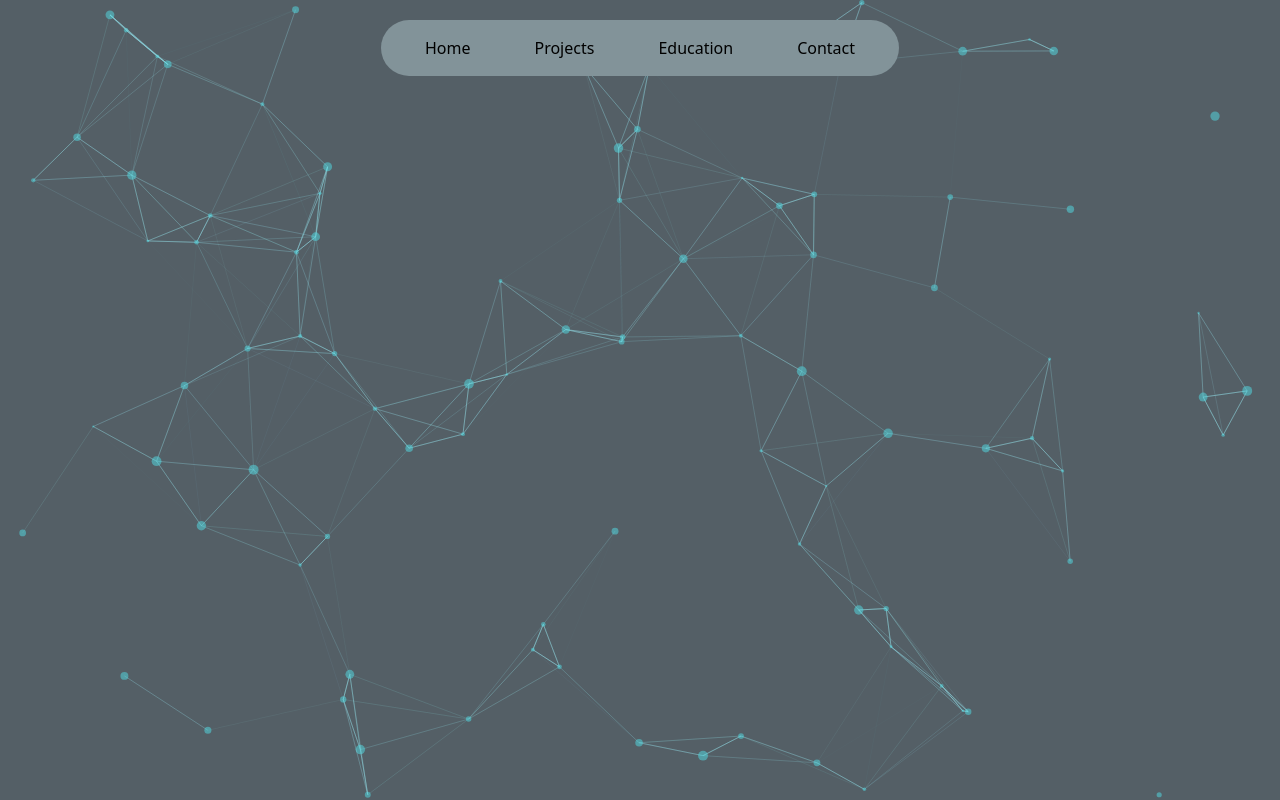
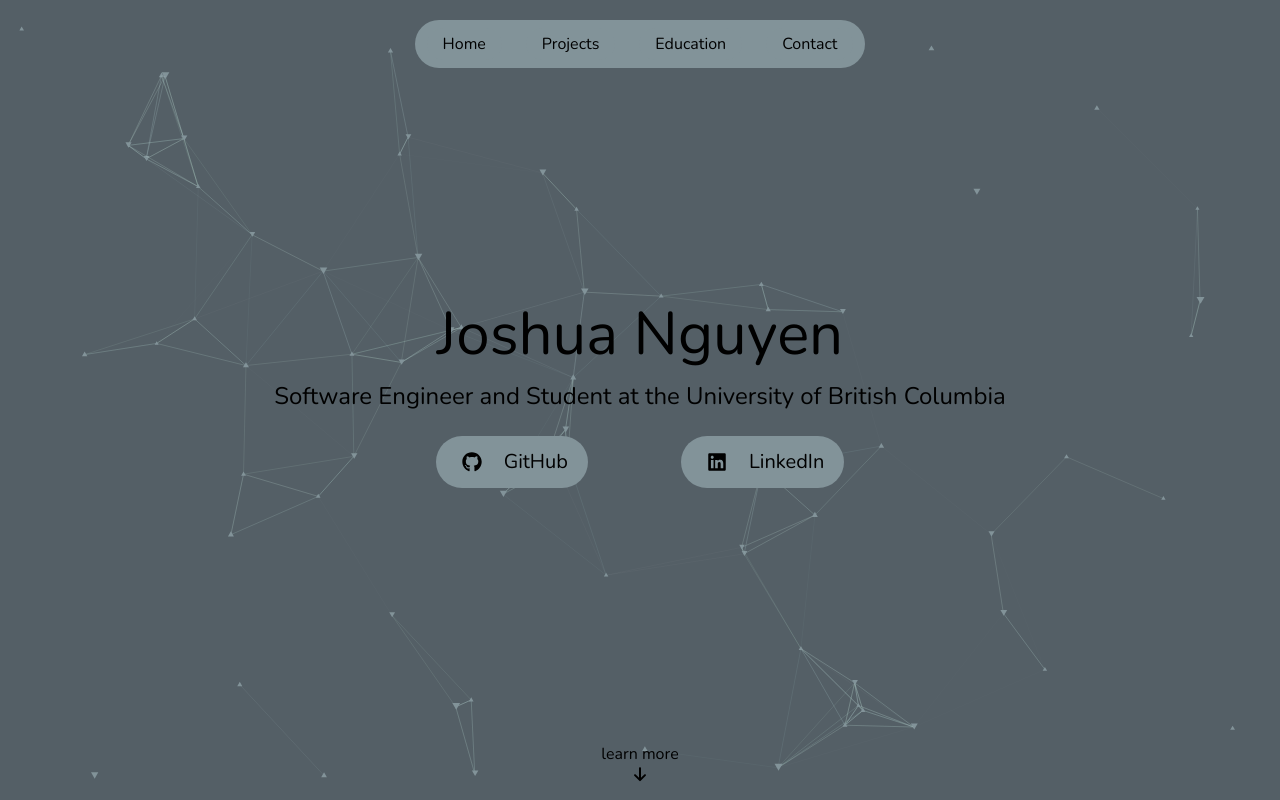
Before and after one commit to jn-han/jn-han.github.io, a Next.js app: page / in a window 1280 px wide. Shown: the top 800 px of the page. Built offline with nearby package versions, Linux system fonts and the light colour scheme.

Commit message:
finished home page, adjusted tsparticles to fit theme, added hover, functionality, and fontawesome to buttons and navbar. Implemented soft (unofficial) text

```diff
--- a/package.json
+++ b/package.json
@@ -9,6 +9,11 @@
     "lint": "next lint"
   },
   "dependencies": {
+    "@fortawesome/free-brands-svg-icons": "^6.4.2",
+    "@fortawesome/free-regular-svg-icons": "^6.4.2",
+    "@fortawesome/free-solid-svg-icons": "^6.4.2",
+    "@fortawesome/react-fontawesome": "^0.2.0",
+    "@next/font": "^13.5.4",
     "autoprefixer": "10.4.15",
     "eslint": "8.49.0",
     "eslint-config-next": "13.5.1",
--- a/src/app/components/Particle.js
+++ b/src/app/components/Particle.js
@@ -2,6 +2,7 @@
 import { useCallback } from "react";
 import Particles from "react-particles";
 import { loadFull } from "tsparticles";
+import particlesConfig from "../config/particles-config"
 
 const Particle = () => {
     const particlesInit = useCallback(async engine => {
@@ -16,79 +17,11 @@ const Particle = () => {
 
   return (
     <Particles
-    id="tsparticles"
+    id="tstriangle"
+    particlesLoaded="particlesLoaded"
     init={particlesInit}
     loaded={particlesLoaded}
-    options={{
-        fullScreen: {
-            enable: false,
-            zIndex: -1,
-        },
-        background: {
-            color: {
-                value: "#545F66",
-            },
-        },
-        fpsLimit: 120,
-        interactivity: {
-            events: {
-                onClick: {
-                    enable: true,
-                    mode:"push",
-                },
-                onHover: {
-                    enable: true,
-                    mode: "grab",
-                },
-                resize: true,
-            },
-            modes: {
-                push: {
-                    quantity: 2,
-                },
-            },
-            detect_on: 'window'
-        },
-        particles: {
-            color: {
-                value: "#52DEE5",
-            },
-            links: {
-                color: "#92DCE5",
-                distance: 150,
-                enable: true,
-                opacity: 0.5,
-                width: 1,
-            },
-            move: {
-                direction: "none",
-                enable: true,
-                outModes: {
-                    default: "bounce",
-                },
-                random: false,
-                speed: 0.5,
-                straight: false,
-            },
-            number: {
-                density: {
-                    enable: true,
-                    area: 800,
-                },
-                value: 80,
-            },
-            opacity: {
-                value: 0.5,
-            },
-            shape: {
-                type: "circle",
-            },
-            size: {
-                value: { min: 1, max: 5 },
-            },
-        },
-        detectRetina: true,
-    }}
+    options={particlesConfig}
     height="100vh"
     width="100vw"
 
--- a/src/app/components/Taskbar.js
+++ b/src/app/components/Taskbar.js
@@ -3,14 +3,17 @@ import React from 'react'
 
 const Taskbar = () => {
   return (
-    <div className=' absolute flex w-full justify-center my-5'>
-        <div className='flex flex-row text-center justify-between fixed bg-[#829399]
-        w-auto px-3 py-3 rounded-full'>
-            <Link className='bg-gray px-3 mx-5 py-1 rounded-full' href="">Home</Link>
-            <Link className='bg-gray px-3 mx-5 py-1 rounded-full' href="">Projects</Link>
-            <Link className='bg-gray px-3 mx-5 py-1 rounded-full' href="">Education</Link>
-            <Link className='bg-gray px-3 mx-5 py-1 rounded-full' href="">Contact</Link>
+    <div className='fixed w-full top-5 z-10'>
+      <div className='flex w-full justify-center'>
+        <div className='flex flex-row text-center justify-evenly fixed bg-foreground
+        w-auto py-2 rounded-full'>
+            <a className='bg-accent px-4 mx-3 py-1 rounded-full hover:bg-blue transition duration-500 ease-in-out' href="#home">Home</a>
+            <a className='bg-accent px-4 mx-3 py-1 rounded-full hover:bg-blue transition duration-500 ease-in-out' href="#projects">Projects</a>
+            <a className='bg-accent px-4 mx-3 py-1 rounded-full hover:bg-blue transition duration-500 ease-in-out' href="#education">Education</a>
+            <a className='bg-accent px-4 mx-3 py-1 rounded-full hover:bg-blue transition duration-500 ease-in-out' href="#contact">Contact</a>
         </div>
+      </div>
+
     </div>
 
 
--- /dev/null
+++ b/src/app/config/particles-config.js
@@ -0,0 +1,92 @@
+const particlesConfig = {
+    fullScreen: {
+        enable: false,
+        zIndex: -1
+    },
+    background: {
+        color: {
+            value: "#545F66",
+        },
+    },
+    fpsLimit: 120,
+    interactivity: {
+        events: {
+            onClick: {
+                enable: true,
+                mode: "push",
+            },
+            onHover: {
+                enable: true,
+                mode: "grab",
+            },
+            resize: true,
+        },
+        modes: {
+            push: {
+                quantity: 3,
+            },
+            repulse: {
+                distance: 200,
+                duration: 0.4,
+            },
+        },
+    },
+    particles: {
+        color: {
+            value: "#D0F4EA",
+        },
+        links: {
+            color: "#D0F4EA",
+            distance: 150,
+            enable: true,
+            opacity: 0.2,
+            width: 1,
+        },
+        move: {
+            direction: "none",
+            enable: true,
+            outModes: {
+                default: "bounce",
+            },
+            random: false,
+            speed: 1,
+            straight: false,
+        },
+        number: {
+            density: {
+                enable: true,
+                area: 900,
+            },
+            value: 70,
+        },
+        opacity: {
+            value: 1,
+        },
+        shape: {
+            type: ["polygon", "triangle"],
+            options: {
+                polygon: {
+                    sides: 3,
+                    particles: {
+                        color: {
+                            value: "#829399",
+                        },
+                    },
+                },
+                triangle: {
+                    particles: {
+                        color: {
+                            value: "#829399",
+                        },
+                    },
+                },
+            },
+        },
+        size: {
+            value: { min: 2, max: 3 },
+        },
+    },
+    detectRetina: true,
+}
+
+export default particlesConfig
--- a/src/app/layout.js
+++ b/src/app/layout.js
@@ -1,4 +1,7 @@
+
 import './globals.css'
+import { Nunito } from 'next/font/google'
+
 
 
 export const metadata = {
@@ -6,9 +9,14 @@ export const metadata = {
   description: '',
 }
 
+const nunito = Nunito({
+subsets: ['latin'],
+variable: '--font-nunito'
+})
+
 export default function RootLayout({ children }) {
   return (
-    <html lang="en">
+    <html lang="en" className={`${nunito.variable} font-sans scroll-smooth`}>
       <body>{children}</body>
     </html>
   )
--- a/src/app/page.js
+++ b/src/app/page.js
@@ -1,20 +1,59 @@
 
+import { FontAwesomeIcon } from "@fortawesome/react-fontawesome"
 import Particle from "./components/Particle"
 import Taskbar from "./components/Taskbar"
+import { faGithub, faLinkedin } from "@fortawesome/free-brands-svg-icons"
+import { faArrowDown } from "@fortawesome/free-solid-svg-icons"
 
 
 export default function Home() {
 
   return (
-    <main>
-        <Taskbar></Taskbar>
-      <div className="min-h-screen w-full">
-        <Particle className=" -z-10"/>
-        <div className=" z-10">hello</div>
-      </div>
-      <div>
-        hello
-      </div>
+    <main className="bg-background overflow-hidden">
+      <Taskbar></Taskbar>
+      <section id="home"className="z-2">
+        <div className="absolute w-full h-screen flex justify-center items-center ">
+          <div className="flex flex-col justify-center items-center">
+            <h1 className="text-6xl t">Joshua Nguyen</h1>
+            <h2 className="text-2xl m-4">Software Engineer and Student at the University of British Columbia</h2>
+            <div className="text-xl flex justify-evenly w-4/5  p-2">
+              <a href="https://github.com/jn-han" className="flex flex-wrap items-center p-3 justify-between bg-accent rounded-full hover:bg-blue transition duration-500 ease-in-out ">
+                <FontAwesomeIcon icon={faGithub} className="w-8 mx-2"/>
+                <p className="mx-2">GitHub</p>
+              </a>
+              <a href="https://www.linkedin.com/in/jn-han/" className="flex flex-wrap items-center justify-between bg-accent rounded-full p-3 hover:bg-blue transition duration-500 ease-in-out">
+                <FontAwesomeIcon icon={faLinkedin} className="w-8 mx-2"/>
+                <p className="mx-2">LinkedIn</p>
+              </a>
+            </div>
+          </div>
+        </div>
+        <div className="absolute bottom-0 animate-bounce flex flex-col items-center w-full mb-2">
+          <p>learn more</p>
+          <FontAwesomeIcon className="w-8" icon={faArrowDown}/>
+        </div>
+
+        <Particle className="absolute"/>
+      </section>
+
+      <section id="projects" className="flex min-h-screen w-full flex-col items-center justify-between">
+        <div className="mt-24 flex flex-col justify-center items-center">
+          My Projects
+        </div>
+      </section>
+
+      <section id="education" className="flex min-h-screen w-full flex-col items-center justify-between">
+        <div className="mt-24 flex flex-col justify-center items-center">
+          Education Section
+        </div>
+
+      </section>
+
+      <section id="contact" className="flex min-h-screen w-full flex-col items-center justify-between">
+        <div className="mt-24 flex flex-col justify-center items-center">
+          Contact Section
+        </div>
+      </section>
 
 
 
--- a/tailwind.config.js
+++ b/tailwind.config.js
@@ -12,6 +12,16 @@ module.exports = {
         'gradient-conic':
           'conic-gradient(from 180deg at 50% 50%, var(--tw-gradient-stops))',
       },
+      fontFamily: {
+        sans: ['var(--font-nunito)']
+      },
+      colors: {
+        "background": "#545F66",
+        "foreground": "#829399",
+        "accent": "#829399",
+        "blue": "#8EC9ED",
+        "green": "#D0F4EA"
+      }
     },
   },
   plugins: [],
```
Also changed, not shown: 1 other file (tests, documents, lock files or other folders).
